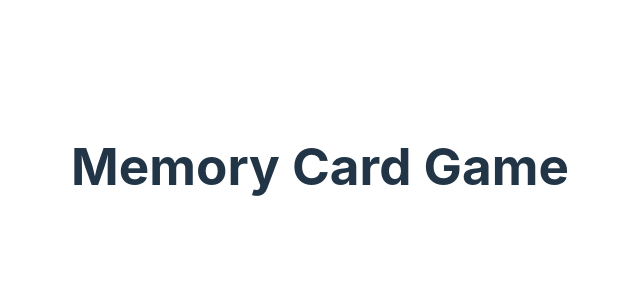
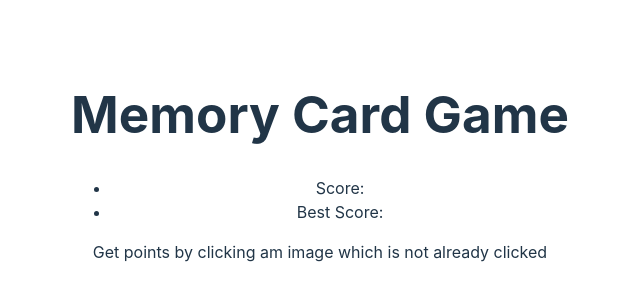
Before and after one commit to iamjoker021/odin-memory-card-game, a React (Vite) app: page / in a window 1280 px wide. Shown: the part 234-534 px from the top of the page, without its empty margins (320-960 px from the left). Built offline with nearby package versions, Linux system fonts and the light colour scheme.

Commit message:
feat: Add Header Page to the App

```diff
--- a/src/App.jsx
+++ b/src/App.jsx
@@ -1,10 +1,11 @@
 import './App.css'
+import Header from './Header'
 
 function App() {
 
   return (
     <>
-      <h1>Memory Card Game</h1>
+      <Header />
     </>
   )
 }
--- /dev/null
+++ b/src/Header.jsx
@@ -0,0 +1,14 @@
+export default function Header() {
+    return (
+        <>
+            <header>
+                <h1>Memory Card Game</h1>
+                <ul>
+                    <li>Score: </li>
+                    <li>Best Score: </li>
+                </ul>
+            </header>
+            <p>Get points by clicking am image which is not already clicked</p>
+        </>
+    )
+}
```
